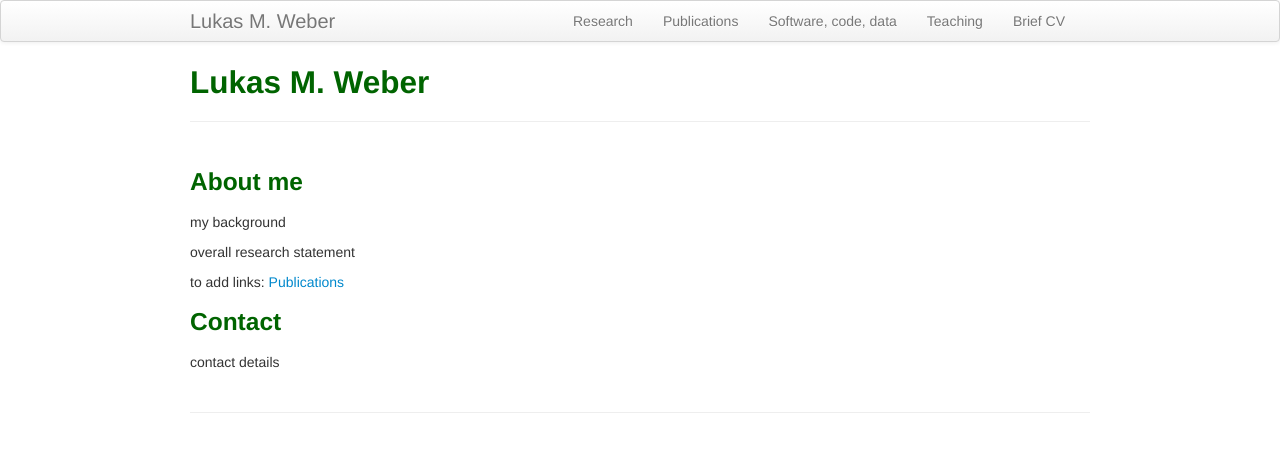
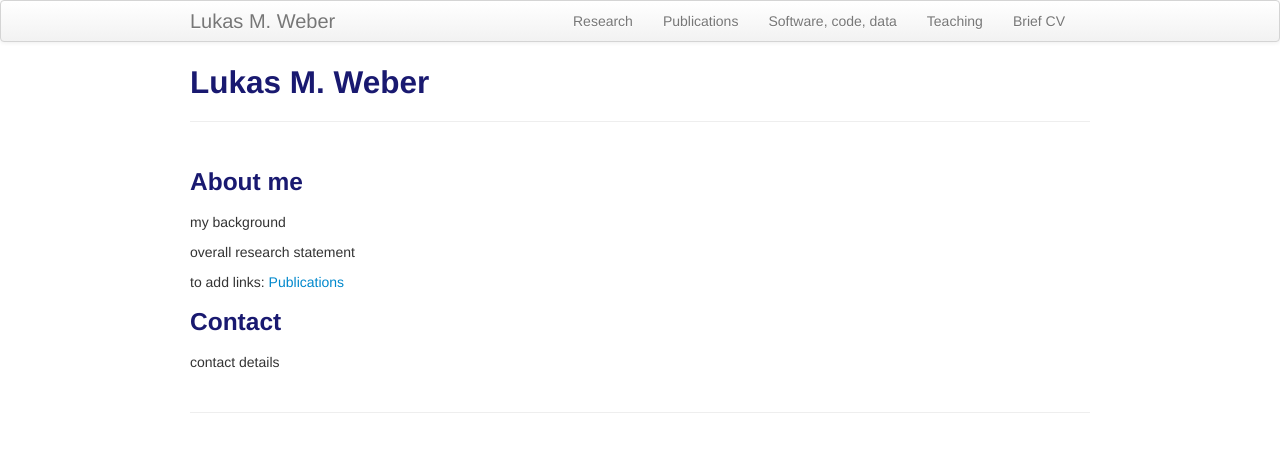
Before and after one commit to lmweber/lmweber.github.io, a Jekyll site: the page built from index.md, in a window 1280 px wide. Shown: the top 452 px of the page. Built offline with Jekyll 4.4.1, drawn with Linux system fonts in a browser that asks for light colours.

Commit message:
heading colors

```diff
--- a/assets/themes/twitter/css/kbroman.css
+++ b/assets/themes/twitter/css/kbroman.css
@@ -11,5 +11,5 @@ a code {
 }
 
 h1, h2, h3, h4 {
-  color: darkgreen;
+  color: midnightblue;
 }
```
